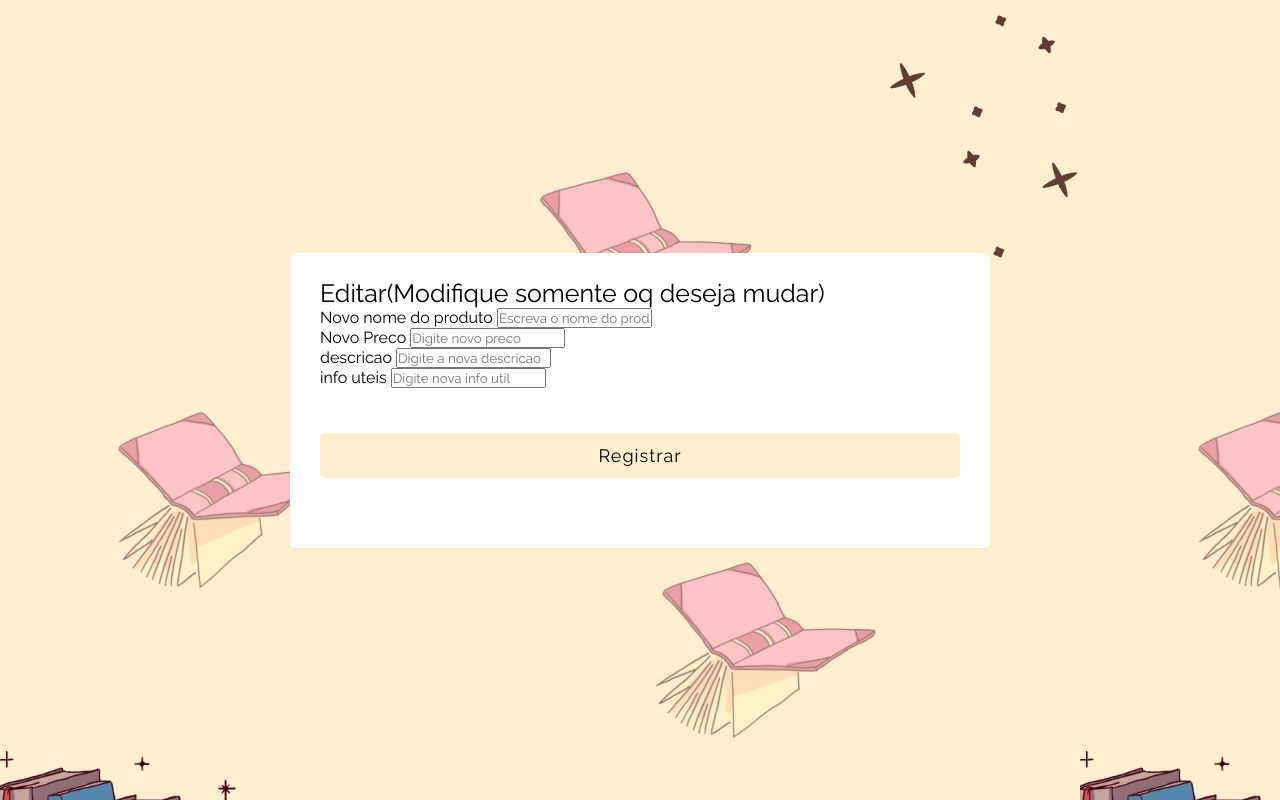
After one commit to isa56/traineeCode-AdoraLer, a PHP site: template app/views/admin/editar_produtos.view.php in a window 1280 px wide. The commit adds this page. Run offline with PHP 8.4, Linux system fonts and the light colour scheme; the template is opened without the code that fills it, so the values that code supplies are empty.

Commit message:
editprodutos

```diff
--- a/app/routes.php
+++ b/app/routes.php
@@ -17,7 +17,6 @@ $router->post('listagem_produtos', 'UsersController@listagem_produtos');
 $router->post('adicionar_produto', 'ProdutosController@create');
 $router->post('delete_produto', 'ProdutosController@delete');
 $router->post('view_produto', 'ProdutosController@admOptions');
-$router->post('edit_produto', 'ProdutosController@edit');
 $router->post('editar_produto', 'ProdutosController@edit');
 $router->post('listagem_produtos', 'ProdutosController@listagem_produtos');
 $router->post('busca_produto', 'ProdutosController@busca_produto');
--- a/app/views/admin/administrativaProdutos.view.php
+++ b/app/views/admin/administrativaProdutos.view.php
@@ -70,7 +70,7 @@
                                             <td>
                                                 <div style="display: flex;">
                                                 <!--action = "editar_usuario-->
-                                                    <form method = "GET" action = "editar_usuario?">
+                                                    <form method = "POST" action = "editar_produto">
                                                         <input type = "hidden" name = "id" value=<?= $produto->id; ?>></input>
                                                         <button type="submit" class="btn"><i class="bi bi-pencil-square"></i></button>
                                                     </form>
--- /dev/null
+++ b/app/views/admin/editar_produtos.view.php
@@ -0,0 +1,70 @@
+<!DOCTYPE html>
+<html>
+
+    <head>
+        <title>Editar-produto</title>
+
+        <meta charset="utf-8">
+        <link rel="stylesheet" href="../../../public/css/usuary.css">
+		<link rel="preconnect" href="https://fonts.gstatic.com" crossorigin>
+		<link href="https://fonts.googleapis.com/css2?family=Marck+Script&family=Raleway:wght@400;600&display=swap" rel="stylesheet">
+        <meta name="viewport" content="width=device-width, initial-scale=1.0">
+
+	</head>
+    <body>
+        <?php
+            use App\Controllers\ProdutosController;
+            //to requerindo a classe UsersController para poder utilizar uma função static e uma variavel static de lá que vão permitir fazer a validação de senha/nome/email
+            if(!isset($_GET['id'])) {
+                $_GET['id'] = ProdutosController::getId();
+                echo $_GET['id'];
+                echo "<br/>";
+            }
+        ?>
+        <div class="container">
+            <div class="title">Editar(Modifique somente oq deseja mudar)</div>
+            <!--action="adicionar_usuario-->
+            <form method="POST" action="editar_produto" id="badform">
+                <!--Essa formulario é enviado passando a url adicionar_usuario pelo método POST(tudo isso é necessario para que o index consiga concluir todas as etapas da rota)-->
+                <div class="produto-details">
+                    <div class="input-box">
+                        <span class="details">Novo nome do produto</span>
+                        <input type="text" placeholder="Escreva o nome do produto" name="nome">
+                        <!--<input type="hidden" name="id" value=<?= $_GET['id'] ?>></input>-->
+                        <input type = "hidden" name = "id" value=<?= $_GET['id'] ?>>
+                        <?php
+                            //if(!isset($_SESSION['recado'])) { // da pra tirar essa parte e manter só a segunda;
+                                /*
+                                    essa parte serve para tudo aqui do código, basicamente essa variavel é uma variavel global inicializada na chamada
+                                    da PagesController, ela é responsavel por verificar se trata-se da primeira chamada da pagina ou se o usuario já inseriu algum valor e está errado
+                                    basicamente essa variavel na primeira vez que passa aq tem um valor ou seja não está vazia oq está sendo verificado com o isset, essa variavel global
+                                    só fica vazia a partir do momento em que o formulario é enviado para a UsersController, local onde as verificações ocorrem
+                                */
+                                if( ProdutosController::getMessage() == "Produto já cadastrado") {
+                                    //métodos estaticos: estou utilizando a classe UsersController que é inserida no bloco php no inicio da pagina e sua função estatica que retorna a variavel presente lá com as msgs
+                                    echo "Nome já utilizado";
+                                }
+                            //}
+                        ?>
+                    </div>
+                    <div class="input-box">
+                        <span class="details">Novo Preco</span>
+                        <input type="text" placeholder="Digite novo preco" name="preco" id="preco">
+                    </div>
+                    <div class="input-box">
+                        <span class="details">descricao</span>
+                        <input type="password" placeholder="Digite a nova descricao" name="descricao">
+                    </div>
+                    <div class="input-box">
+                        <span class="details">info uteis</span>
+                        <input type="text" placeholder="Digite nova info util" name="info_util">
+                    </div>
+                </div>
+                <div class="button">
+                    <input type="submit" value="Registrar" id="envia">
+                </div>
+            </form>
+        </div>
+
+    </body>
+</html>
```
Also changed, not shown: app/controllers/ProdutosController.php (+12 -20 lines).
